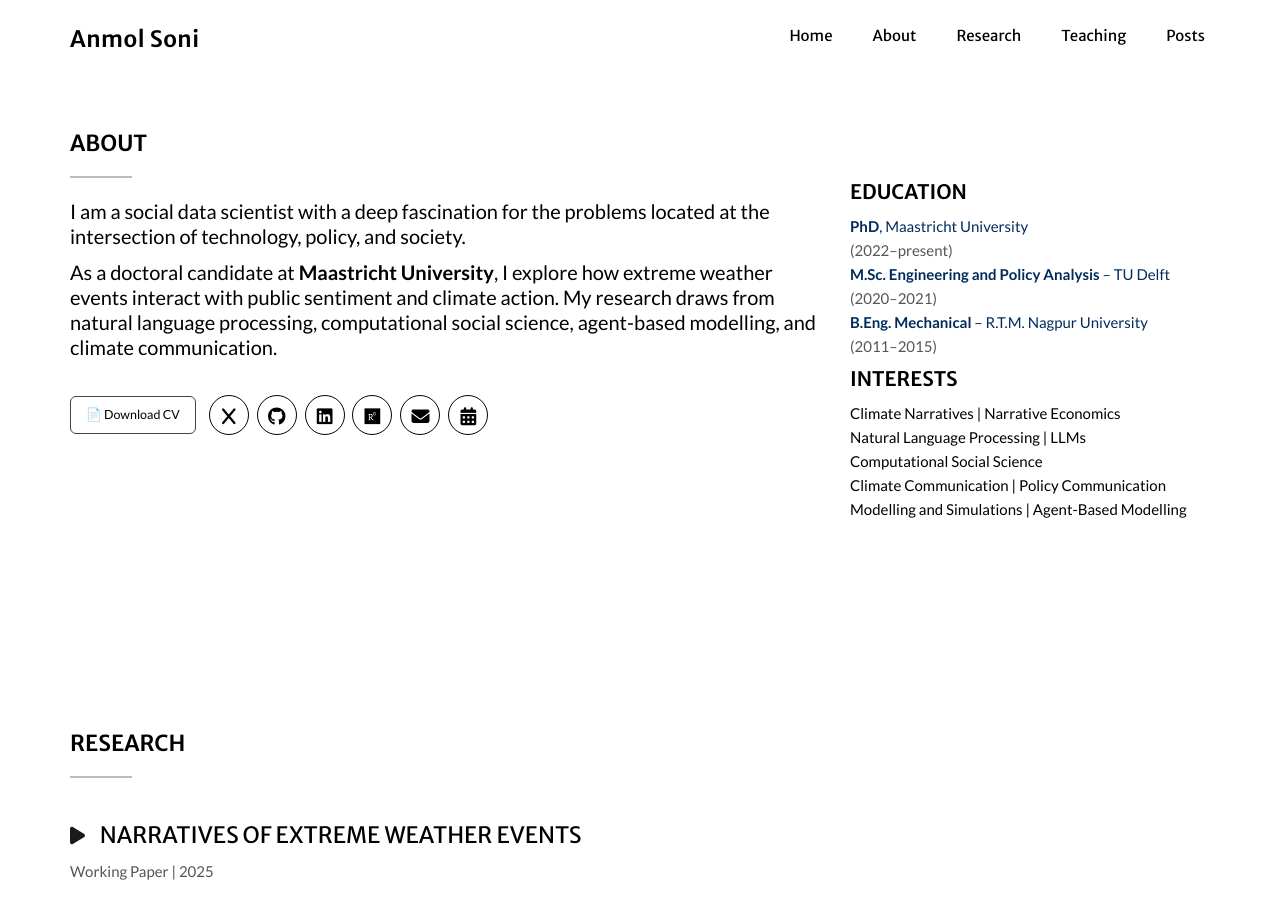
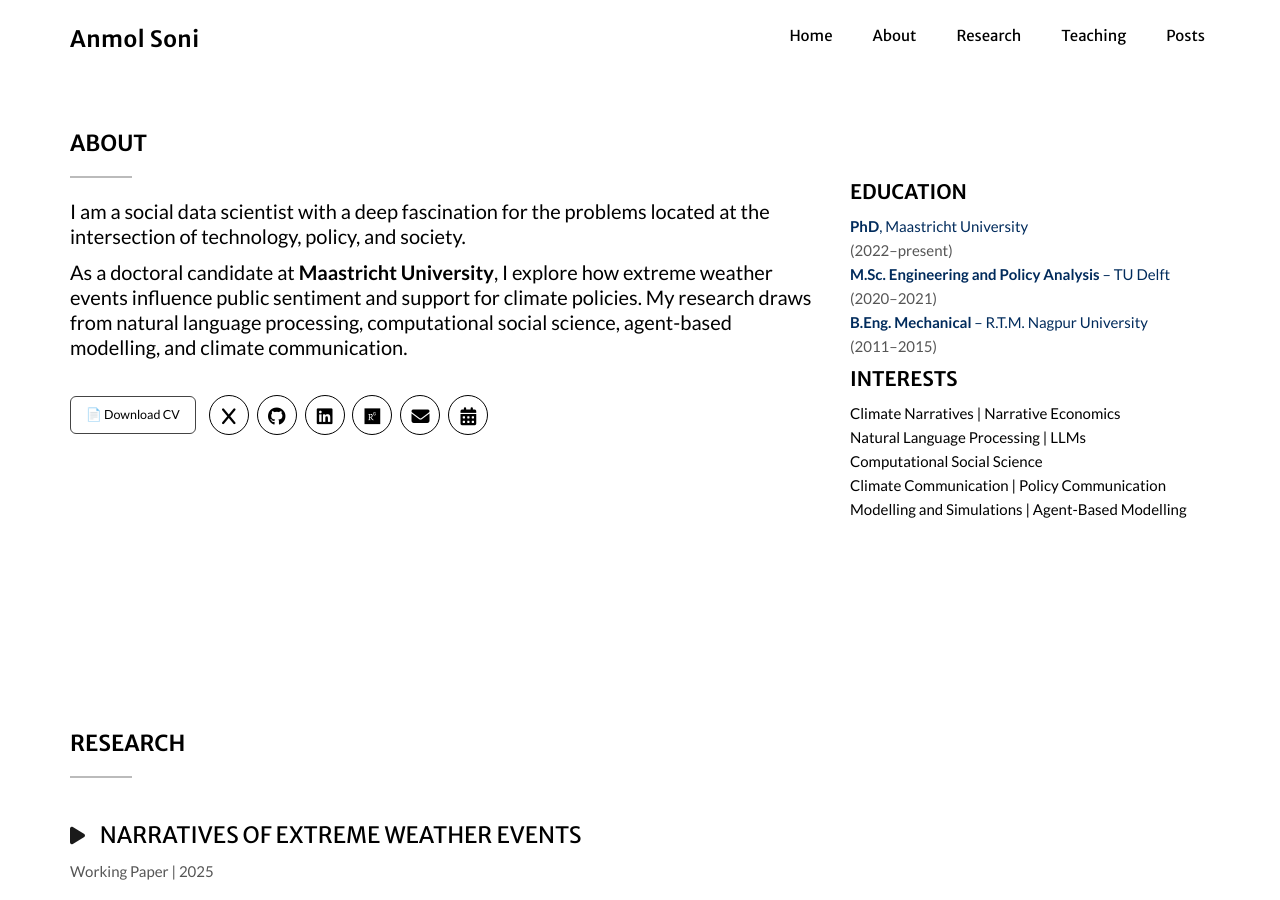
Before and after one commit to SoniAnmol/SoniAnmol.github.io, a Jekyll site: the page built from index.html, in a window 1280 px wide and 900 px high, scrolled down 909 px. Built offline with Jekyll 4.4.1, drawn with Linux system fonts in a browser that asks for light colours; nearby versions of some CDN libraries; some web fonts are replaced.

Commit message:
updated about

```diff
--- a/_includes/about.html
+++ b/_includes/about.html
@@ -13,7 +13,7 @@
         </p>
         <p style="font-size: 2rem; line-height: 1.25; font-weight: 500; color: #000;">
           As a doctoral candidate at <strong>Maastricht University</strong>, I explore how extreme
-          weather events interact with public sentiment and climate action. My research draws from natural language
+          weather events influence public sentiment and support for climate policies. My research draws from natural language
           processing, computational social science, agent-based modelling, and climate communication.
         </p>
         <p style="font-size: 2rem; line-height: 1.25; font-weight: 500; color: #000;">
```
